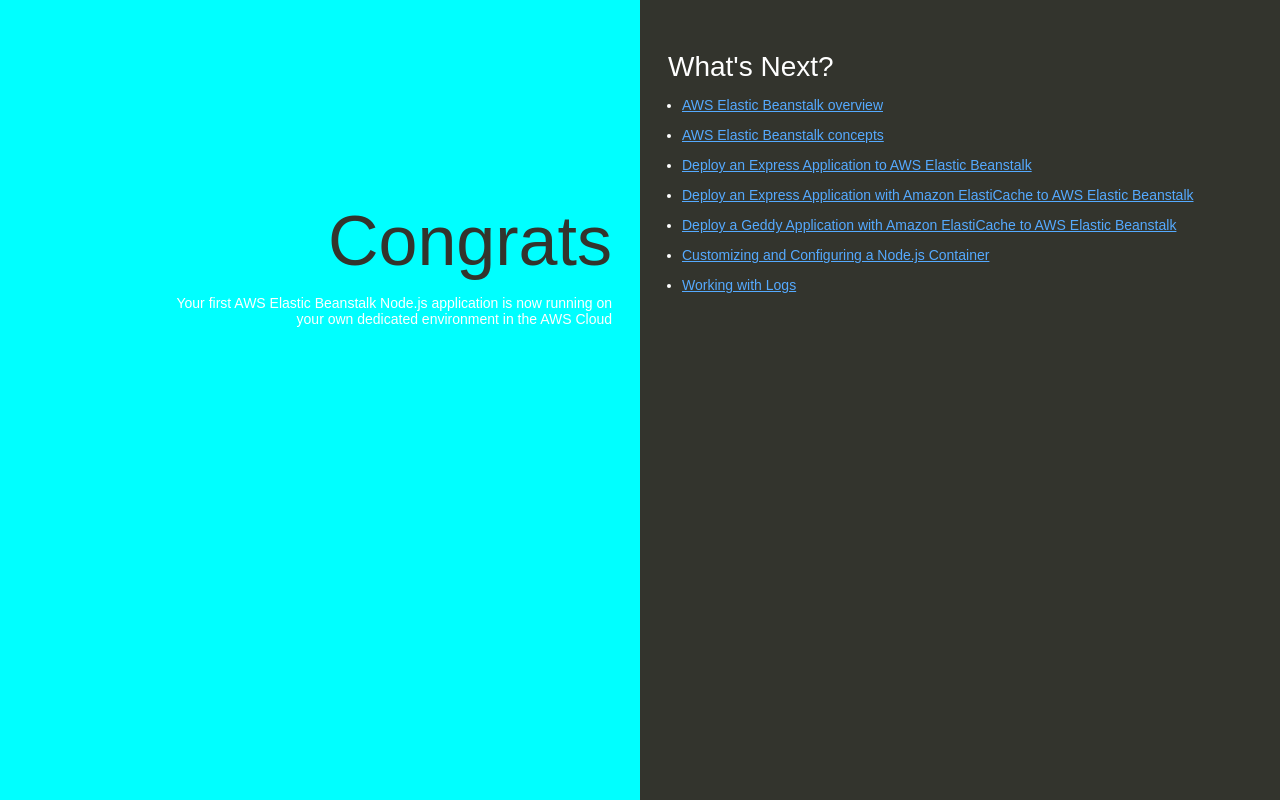
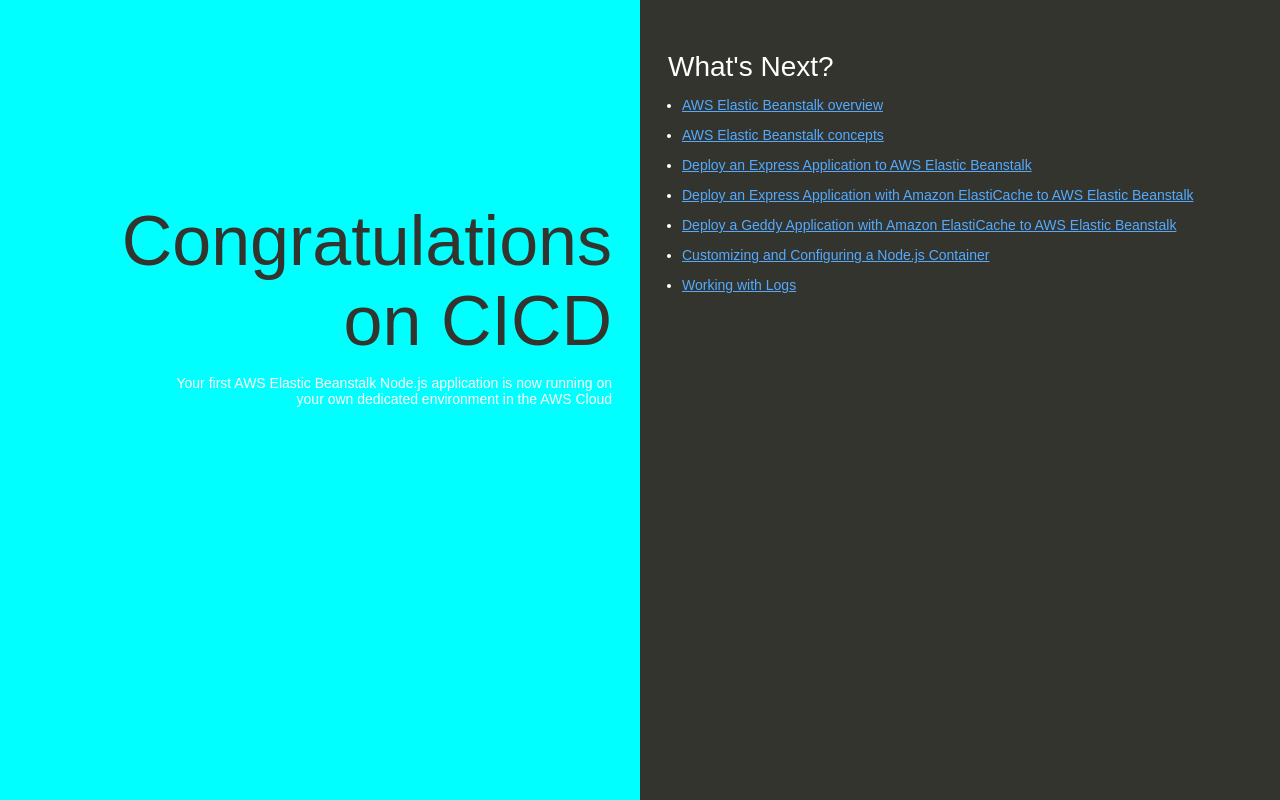
Before and after one commit to mitraanu/demorepo, a website: page index.html in a window 1280 px wide. Drawn offline with Linux system fonts and the light colour scheme.

Commit message:
Update index.html

```diff
--- a/index.html
+++ b/index.html
@@ -74,7 +74,7 @@
   </head>
   <body>
     <div class="textColumn">
-      <h1>Congrats</h1>
+      <h1>Congratulations on CICD</h1>
       <p>Your first AWS Elastic Beanstalk Node.js application is now running on your own dedicated environment in the AWS Cloud</p>
     </div>
     <div class="linksColumn">
```
